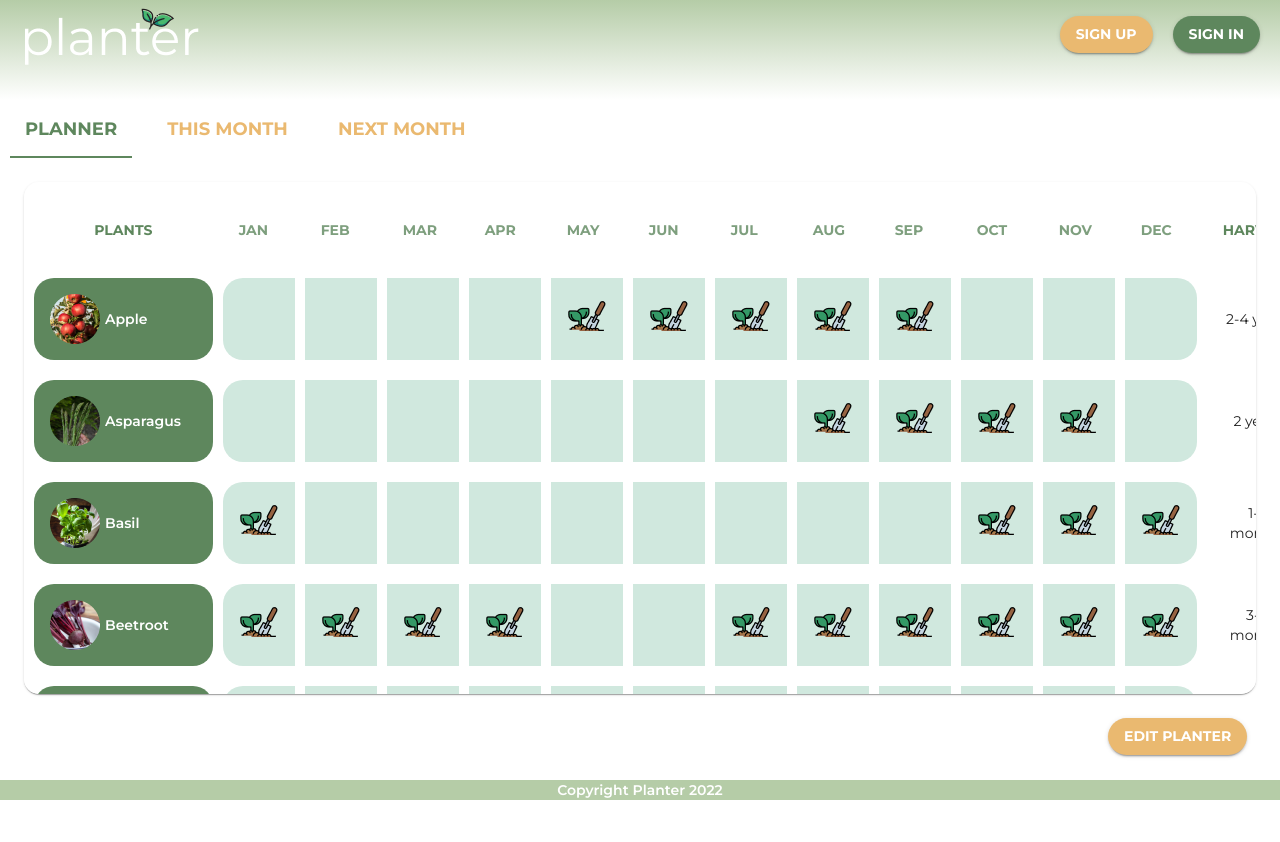
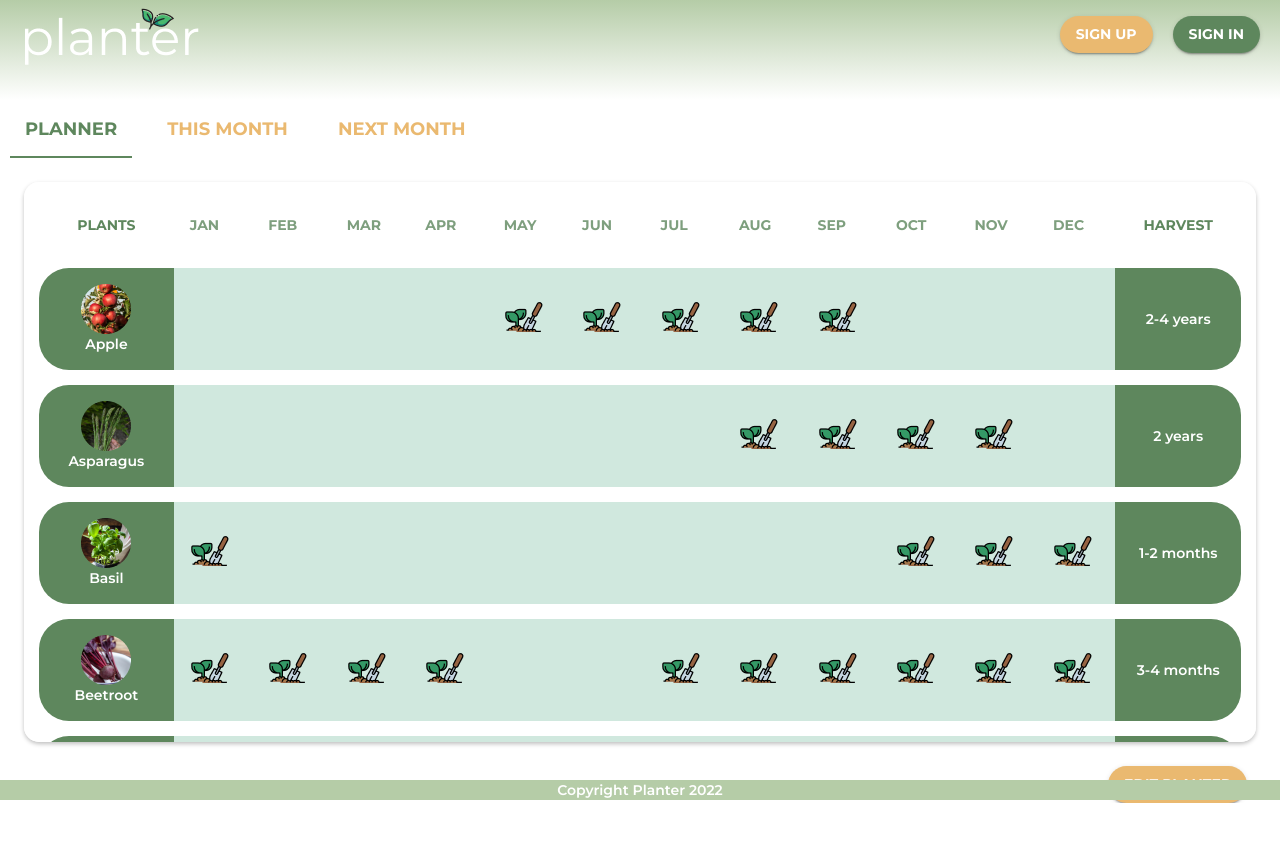
Before and after one commit to tessrexx/PlanterWebapp, a React (Create React App) app: page /planner in a window 1280 px wide. Shown: the top 842 px of the page. After the commit the page ends 803 px from the top, so only its background shows below. Built offline with nearby package versions, Linux system fonts and the light colour scheme; no server answers.

Commit message:
Yearly planner view completed. Comments added

```diff
--- a/src/Components/PlannerTable.css
+++ /dev/null
@@ -1,51 +0,0 @@
-table{
-  border-collapse: separate !important;
-  border-spacing: 10px 20px !important;
-  border-collapse: none !important;
-}
-
-.headerLabels {
-  color: #5e875d !important;
-  text-align: center !important;
-  font-weight: 700 !important;
-}
-
-.monthLabels{
-  color: #7E9F7E !important;
-  font-weight: 700 !important;
-}
-
-.plantName {
-  display: flex !important;
-  flex-direction: row !important;
-  align-items: center !important;
-  border-radius: 20px;
-  font-weight: 600 !important;
-  color: #ffffff !important;
-  background-color: #5e875d !important;
-}
-
-.imageContainer {
-  padding-right: 5px;
-}
-
-.monthlyPlantStart{
-  border-top-left-radius: 20px;
-  border-bottom-left-radius: 20px;
-  background-color: #D0E8DE !important;
-}
-
-.monthlyPlant{
-  background-color: #D0E8DE !important;
-
-}
-
-.monthlyPlantEnd{
-  border-top-right-radius: 20px;
-  border-bottom-right-radius: 20px;
-  background-color: #D0E8DE !important;
-}
-
-.harvestTime{
-  text-align: center !important;
-}
--- a/src/Components/PlannerTable.jsx
+++ /dev/null
@@ -1,72 +0,0 @@
-// API Imports
-import React from "react";
-import { useState } from "react";
-// MUI Library & Component Imports
-import {
-  TableContainer,
-  Table,
-  TableHead,
-  TableBody,
-  TableCell,
-  Paper,
-  TableRow,
-} from "@mui/material";
-import "./PlannerTable.css";
-// Temp Plant Data File Import
-import plantData from "../Data/PlantInfo.json";
-
-
-const PlannerTable = () => {
-  // Filter data set/state
-  const [data, setData] = useState(plantData);
-
-  return (
-    <TableContainer component={Paper} sx={{ maxHeight: "64vh" }}>
-      <Table stickyHeader>
-        <TableHead>
-          <TableRow>
-            <TableCell className="headerLabels">PLANTS</TableCell>
-            <TableCell className="monthLabels">JAN</TableCell>
-            <TableCell className="monthLabels">FEB</TableCell>
-            <TableCell className="monthLabels">MAR</TableCell>
-            <TableCell className="monthLabels">APR</TableCell>
-            <TableCell className="monthLabels">MAY</TableCell>
-            <TableCell className="monthLabels">JUN</TableCell>
-            <TableCell className="monthLabels">JUL</TableCell>
-            <TableCell className="monthLabels">AUG</TableCell>
-            <TableCell className="monthLabels">SEP</TableCell>
-            <TableCell className="monthLabels">OCT</TableCell>
-            <TableCell className="monthLabels">NOV</TableCell>
-            <TableCell className="monthLabels">DEC</TableCell>
-            <TableCell className="headerLabels">HARVEST</TableCell>
-          </TableRow>
-        </TableHead>
-        <TableBody>
-          {data.map((row) => (
-            <TableRow key={row.id}>
-              <TableCell className="plantName">
-                <img src={row.roundimage} alt="" className="imageContainer" />
-                {row.id}
-              </TableCell>
-              <TableCell className="monthlyPlantStart"><img src={row.jan} alt=""/></TableCell>
-              <TableCell className="monthlyPlant"><img src={row.feb} alt=""/></TableCell>
-              <TableCell className="monthlyPlant"><img src={row.mar} alt=""/></TableCell>
-              <TableCell className="monthlyPlant"><img src={row.apr} alt=""/></TableCell>
-              <TableCell className="monthlyPlant"><img src={row.may} alt=""/></TableCell>
-              <TableCell className="monthlyPlant"><img src={row.jun} alt=""/></TableCell>
-              <TableCell className="monthlyPlant"><img src={row.jul} alt=""/></TableCell>
-              <TableCell className="monthlyPlant"><img src={row.aug} alt=""/></TableCell>
-              <TableCell className="monthlyPlant"><img src={row.sep} alt=""/></TableCell>
-              <TableCell className="monthlyPlant"><img src={row.oct} alt=""/></TableCell>
-              <TableCell className="monthlyPlant"><img src={row.nov} alt=""/></TableCell>
-              <TableCell className="monthlyPlantEnd"><img src={row.dec} alt=""/></TableCell>
-              <TableCell className="harvestTime">{row.harvest}</TableCell>
-            </TableRow>
-          ))}
-        </TableBody>
-      </Table>
-    </TableContainer>
-  );
-};
-
-export default PlannerTable;
--- /dev/null
+++ b/src/Components/YearlyPlannerTable.css
@@ -0,0 +1,71 @@
+/* Main table css */
+table {
+  border-collapse: separate !important;
+  border-spacing: 0px 15px !important;
+  border-collapse: none !important;
+  padding-left: 15px;
+  padding-right: 15px;
+}
+
+/* Header(plant & harvest) css */
+.headerLabels {
+  color: #5e875d !important;
+  text-align: center !important;
+  font-weight: 700 !important;
+}
+
+/* Month header css */
+.monthLabels {
+  color: #7e9f7e !important;
+  font-weight: 700 !important;
+}
+
+/* Plant name and image container css */
+.plantName {
+  display: flex !important;
+  flex-direction: row !important;
+  align-items: center !important;
+  border-top-left-radius: 30px;
+  border-bottom-left-radius: 30px;
+  font-weight: 600 !important;
+  color: #ffffff !important;
+  background-color: #5e875d !important;
+}
+
+/* Seperate image container css */
+.imageContainer {
+  padding-right: 20px;
+}
+
+/* Planting images container css */
+.monthlyPlant {
+  background-color: #d0e8de !important;
+}
+
+/* Harvest time container */
+.harvestTime {
+  text-align: center !important;
+  border-top-right-radius: 30px;
+  border-bottom-right-radius: 30px;
+  font-weight: 600 !important;
+  color: #ffffff !important;
+  background-color: #5e875d !important;
+}
+
+/* Responsive css */
+@media screen and (max-width: 1300px) {
+  .plantName {
+    display: flex !important;
+    flex-direction: column !important;
+    align-items: center !important;
+    border-top-left-radius: 30px;
+    border-bottom-left-radius: 30px;
+    font-weight: 600 !important;
+    color: #ffffff !important;
+    background-color: #5e875d !important;
+  }
+
+  .imageContainer {
+    padding-right: 0px;
+  }
+}
--- /dev/null
+++ b/src/Components/YearlyPlannerTable.jsx
@@ -0,0 +1,98 @@
+// API Imports
+import React from "react";
+import { useState } from "react";
+// Temp Plant Data File Import
+import plantData from "../Data/PlantInfo.json";
+// MUI Library & Component Imports
+import {
+  TableContainer,
+  Table,
+  TableHead,
+  TableBody,
+  TableCell,
+  Paper,
+  TableRow,
+} from "@mui/material";
+// Infile CSS & Component Imports
+import "./YearlyPlannerTable.css";
+
+// Component for yearly planner view
+// Displays user's selected plants, ideal planting months, and estimated harvesting times
+const YearlyPlannerTable = () => {
+  // Filter data set/state
+  const [data, setData] = useState(plantData);
+
+  return (
+    <TableContainer component={Paper} sx={{ maxHeight: "70vh" }}>
+      <Table stickyHeader>
+        <TableHead>
+          <TableRow>
+            <TableCell className="headerLabels">PLANTS</TableCell>
+            <TableCell className="monthLabels">JAN</TableCell>
+            <TableCell className="monthLabels">FEB</TableCell>
+            <TableCell className="monthLabels">MAR</TableCell>
+            <TableCell className="monthLabels">APR</TableCell>
+            <TableCell className="monthLabels">MAY</TableCell>
+            <TableCell className="monthLabels">JUN</TableCell>
+            <TableCell className="monthLabels">JUL</TableCell>
+            <TableCell className="monthLabels">AUG</TableCell>
+            <TableCell className="monthLabels">SEP</TableCell>
+            <TableCell className="monthLabels">OCT</TableCell>
+            <TableCell className="monthLabels">NOV</TableCell>
+            <TableCell className="monthLabels">DEC</TableCell>
+            <TableCell className="headerLabels">HARVEST</TableCell>
+          </TableRow>
+        </TableHead>
+        <TableBody>
+          {data.map((row) => (
+            <TableRow key={row.id}>
+              <TableCell className="plantName">
+                <img src={row.roundimage} alt="" className="imageContainer" />
+                {row.id}
+              </TableCell>
+              <TableCell className="monthlyPlant">
+                <img src={row.jan} alt="" />
+              </TableCell>
+              <TableCell className="monthlyPlant">
+                <img src={row.feb} alt="" />
+              </TableCell>
+              <TableCell className="monthlyPlant">
+                <img src={row.mar} alt="" />
+              </TableCell>
+              <TableCell className="monthlyPlant">
+                <img src={row.apr} alt="" />
+              </TableCell>
+              <TableCell className="monthlyPlant">
+                <img src={row.may} alt="" />
+              </TableCell>
+              <TableCell className="monthlyPlant">
+                <img src={row.jun} alt="" />
+              </TableCell>
+              <TableCell className="monthlyPlant">
+                <img src={row.jul} alt="" />
+              </TableCell>
+              <TableCell className="monthlyPlant">
+                <img src={row.aug} alt="" />
+              </TableCell>
+              <TableCell className="monthlyPlant">
+                <img src={row.sep} alt="" />
+              </TableCell>
+              <TableCell className="monthlyPlant">
+                <img src={row.oct} alt="" />
+              </TableCell>
+              <TableCell className="monthlyPlant">
+                <img src={row.nov} alt="" />
+              </TableCell>
+              <TableCell className="monthlyPlant">
+                <img src={row.dec} alt="" />
+              </TableCell>
+              <TableCell className="harvestTime">{row.harvest}</TableCell>
+            </TableRow>
+          ))}
+        </TableBody>
+      </Table>
+    </TableContainer>
+  );
+};
+
+export default YearlyPlannerTable;
--- a/src/Components/theme.js
+++ b/src/Components/theme.js
@@ -78,17 +78,17 @@ export const theme = createTheme({
       styleOverrides: {
         root: {
           borderRadius: "15px",
-          //boxShadow: "none",
+          boxShadow: "0px 2px 4px 0px rgba(0, 0, 0, 0.25)",
         },
       },
     },
-    MuiTableCell:{
-      styleOverrides:{
-        root:{
-            borderBottom: "none",
-        }
-      }
-    }
+    MuiTableCell: {
+      styleOverrides: {
+        root: {
+          borderBottom: "none",
+        },
+      },
+    },
   },
 });
 
--- a/src/Pages/PlannerView.css
+++ b/src/Pages/PlannerView.css
@@ -1,30 +1,5 @@
-/* Layout container css */
-.layoutContainer {
-  width: 100%;
-}
-
-.layoutLeft {
-}
-
-.layoutCenter {
-}
-
-.layoutRight {
-}
-
-/* Planner headings container css */
-.yearlyViewHeadings {
-  color: #5e875d;
-  font-weight: 800;
-  display: flex;
-  flex-direction: row;
-  align-items: center;
-  justify-content: space-between;
-}
-
 /* Edit planner button css */
 .editButton {
-  padding-bottom: 100px;
   justify-content: right;
   padding-right: 20px;
 }
--- a/src/Pages/PlannerViewPage.jsx
+++ b/src/Pages/PlannerViewPage.jsx
@@ -9,7 +9,7 @@ import { TabContext, TabList, TabPanel } from "@mui/lab";
 // In-file CSS & Component Imports
 import "./PlannerView.css";
 import Navbar from "../Components/Navbar";
-import PlannerTable from "../Components/PlannerTable";
+import YearlyPlannerTable from "../Components/YearlyPlannerTable";
 import Footer from "../Components/Footer";
 
 // Function for page /planner
@@ -36,7 +36,7 @@ function Planner() {
           </TabList>
         </Box>
         <TabPanel value="1">
-          <PlannerTable />
+          <YearlyPlannerTable />
         </TabPanel>
         <TabPanel value="2">This Month View</TabPanel>
         <TabPanel value="3">Next Month View</TabPanel>
```
